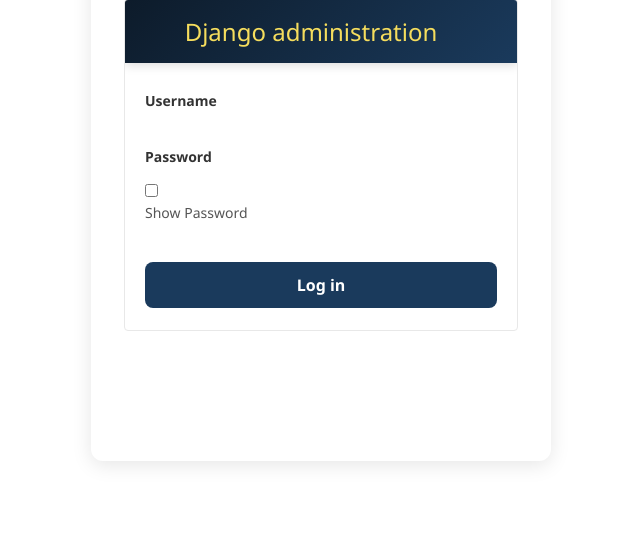
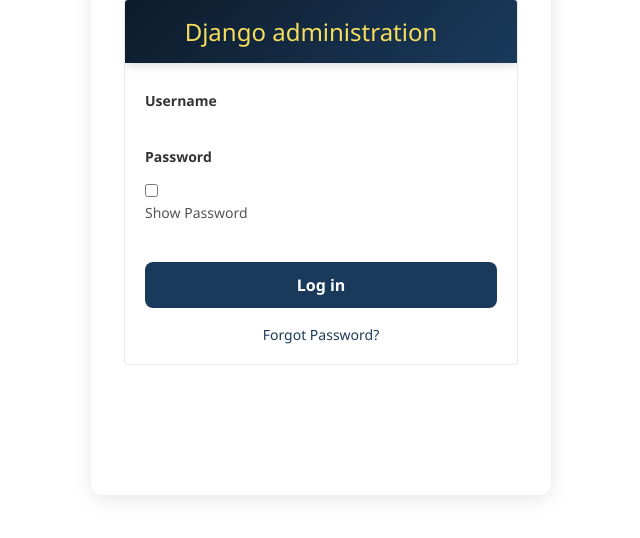
Before and after one commit to samuelcresco/crested-sacco-app, a Django app: template core/templates/admin/login.html in a window 1280 px wide. Shown: the part 181-719 px from the top of the page, without its empty margins (319-959 px from the left). Run offline with Django 5.2, Linux system fonts and the light colour scheme; the template is opened without the code that fills it, so the values that code supplies are empty.

Commit message:
Update login.html

```diff
--- a/core/templates/admin/login.html
+++ b/core/templates/admin/login.html
@@ -1,4 +1,3 @@
-
 {% extends "admin/login.html" %}
 
 {% block extrahead %}
@@ -58,7 +57,6 @@
         background: #2d6a9f !important;
     }
 
-    /* SHOW PASSWORD */
     .show-password-container {
         text-align: left;
         margin-top: 8px;
@@ -72,6 +70,19 @@
         font-size: 14px;
         color: #555;
         cursor: pointer;
+    }
+    .forgot-password-link {
+        text-align: center;
+        margin-top: 15px;
+        font-size: 14px;
+    }
+    .forgot-password-link a {
+        color: #1a3a5c;
+        text-decoration: none;
+        font-weight: 500;
+    }
+    .forgot-password-link a:hover {
+        text-decoration: underline;
     }
 </style>
 {% endblock %}
@@ -102,6 +113,11 @@
             <input type="submit" value="Log in">
         </div>
     </form>
+
+    <!-- NEW: Forgot Password Link -->
+    <div class="forgot-password-link">
+        <a href="{% url 'custom_password_reset' %}">Forgot Password?</a>
+    </div>
 </div>
 
 <script>
```
